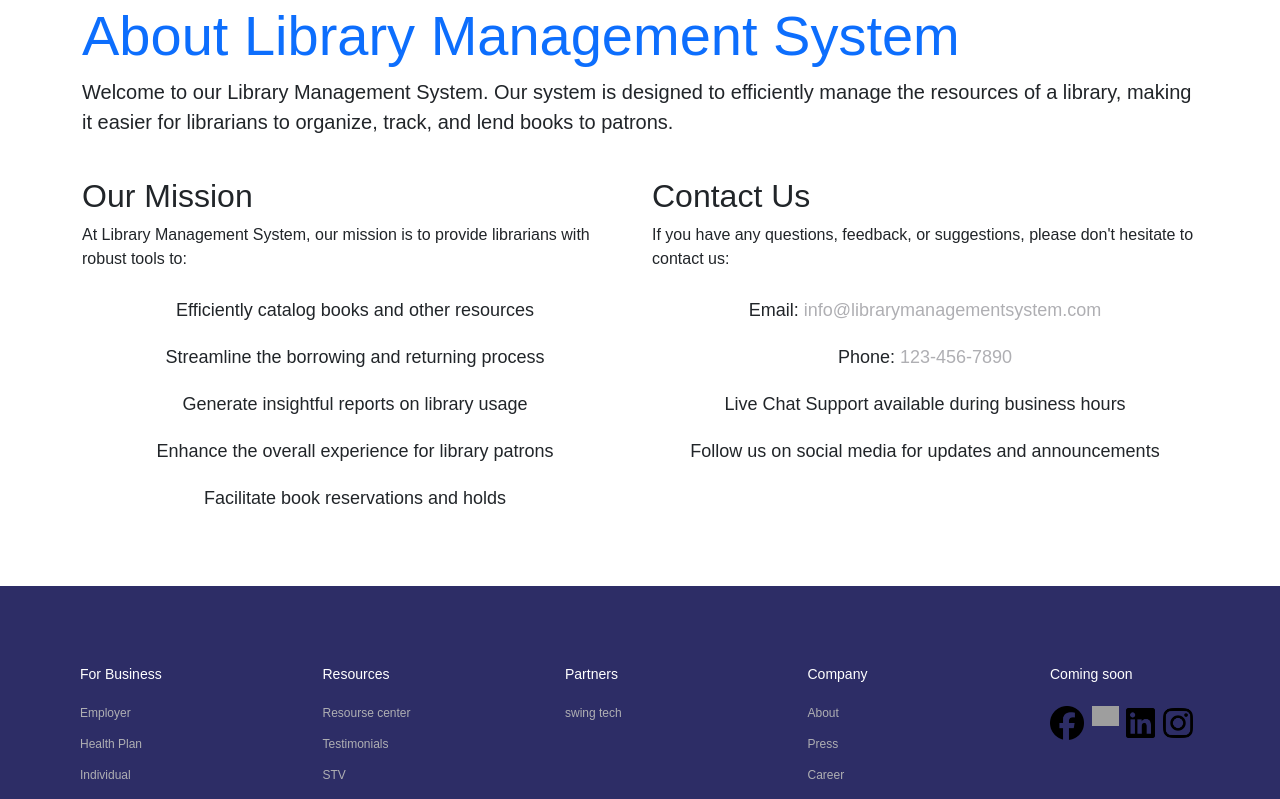
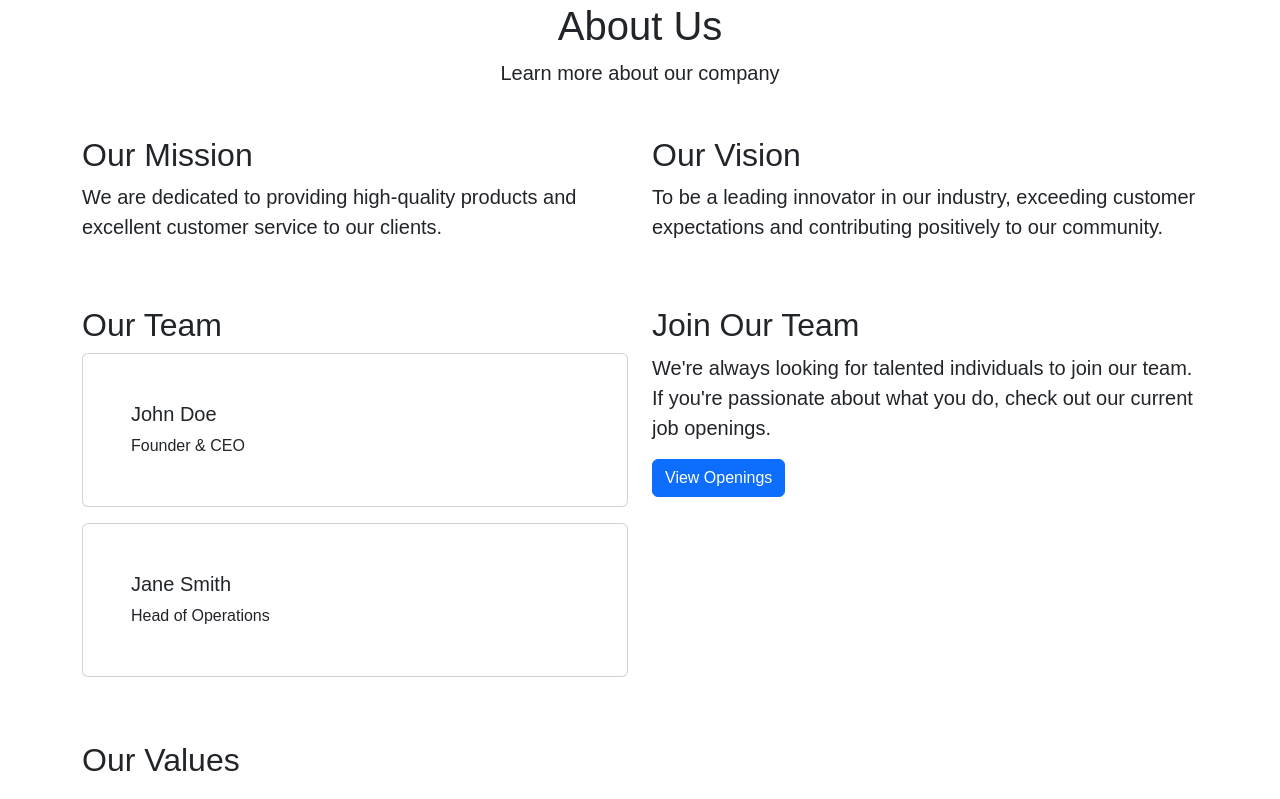
Before and after one commit to tushargandhi77/Library_Management_System, a React (Vite) app in the folder Frontend/: page /about in a window 1280 px wide. Shown: the part 240-1039 px from the top of the page. Built offline with nearby package versions, Linux system fonts and the light colour scheme; grey boxes are pictures that could not be loaded.

Commit message:
Update About.jsx

```diff
--- a/Frontend/src/pages/About.jsx
+++ b/Frontend/src/pages/About.jsx
@@ -1,57 +1,83 @@
 import React from "react";
+import { Container, Row, Col, Card, Button } from "react-bootstrap";
 
-const About = () => {
+const AboutUs = () => {
   return (
-    <div className="container">
-      <h1 className="mt-5 display-4 text-primary">
-        About Library Management System
-      </h1>
-      <p className="lead">
-        Welcome to our Library Management System. Our system is designed to
-        efficiently manage the resources of a library, making it easier for
-        librarians to organize, track, and lend books to patrons.
-      </p>
-      <div className="row">
-        <div className="col-md-6">
-          <h2 className="mt-4">Our Mission</h2>
-          <p>
-            At Library Management System, our mission is to provide librarians
-            with robust tools to:
+    <Container className="py-5">
+      <header className="text-center mb-5">
+        <h1>About Us</h1>
+        <p className="lead">Learn more about our company</p>
+      </header>
+      <Row className="mb-5">
+        <Col md={6}>
+          <h2>Our Mission</h2>
+          <p className="lead">
+            We are dedicated to providing high-quality products and excellent
+            customer service to our clients.
           </p>
+        </Col>
+        <Col md={6}>
+          <h2>Our Vision</h2>
+          <p className="lead">
+            To be a leading innovator in our industry, exceeding customer
+            expectations and contributing positively to our community.
+          </p>
+        </Col>
+      </Row>
+      <Row className="mb-5">
+        <Col md={6}>
+          <h2>Our Team</h2>
+          <Card className="team-member mb-3">
+            <Card.Body>
+              <Card.Title>John Doe</Card.Title>
+              <Card.Text>Founder & CEO</Card.Text>
+            </Card.Body>
+          </Card>
+          <Card className="team-member mb-3">
+            <Card.Body>
+              <Card.Title>Jane Smith</Card.Title>
+              <Card.Text>Head of Operations</Card.Text>
+            </Card.Body>
+          </Card>
+          {/* Add more team members */}
+        </Col>
+        <Col md={6}>
+          <h2>Join Our Team</h2>
+          <p className="lead">
+            We're always looking for talented individuals to join our team. If
+            you're passionate about what you do, check out our current job
+            openings.
+          </p>
+          <Button variant="primary">View Openings</Button>
+        </Col>
+      </Row>
+      <Row>
+        <Col>
+          <h2>Our Values</h2>
           <ul className="list-unstyled">
-            <li>Efficiently catalog books and other resources</li>
-            <li>Streamline the borrowing and returning process</li>
-            <li>Generate insightful reports on library usage</li>
-            <li>Enhance the overall experience for library patrons</li>
-            {/* Additional Feature: Reservation System */}
-            <li>Facilitate book reservations and holds</li>
+            <li className="mb-3">
+              <strong>Quality:</strong> We never compromise on quality.
+            </li>
+            <li className="mb-3">
+              <strong>Integrity:</strong> We conduct business with honesty and
+              transparency.
+            </li>
+            <li className="mb-3">
+              <strong>Innovation:</strong> We embrace innovation to stay ahead
+              in the market.
+            </li>
+            <li className="mb-3">
+              <strong>Customer Satisfaction:</strong> We prioritize customer
+              satisfaction above all else.
+            </li>
           </ul>
-        </div>
-        <div className="col-md-6">
-          <h2 className="mt-4">Contact Us</h2>
-          <p>
-            If you have any questions, feedback, or suggestions, please don't
-            hesitate to contact us:
-          </p>
-          <ul className="list-unstyled">
-            <li>
-              Email:{" "}
-              <a href="mailto:info@librarymanagementsystem.com">
-                info@librarymanagementsystem.com
-              </a>
-            </li>
-            <li>
-              Phone: <a href="tel:123-456-7890">123-456-7890</a>
-            </li>
-            {/* Additional Feature: Live Chat Support */}
-            <li>Live Chat Support available during business hours</li>
-            {/* Additional Feature: Social Media Integration */}
-            <li>Follow us on social media for updates and announcements</li>
-          </ul>
-        </div>
-      </div>
-    </div>
+        </Col>
+      </Row>
+      <footer className="text-center mt-5">
+        <p>&copy; 2024 Your Company Name. All rights reserved.</p>
+      </footer>
+    </Container>
   );
 };
 
-export default About;
+export default AboutUs;
```
